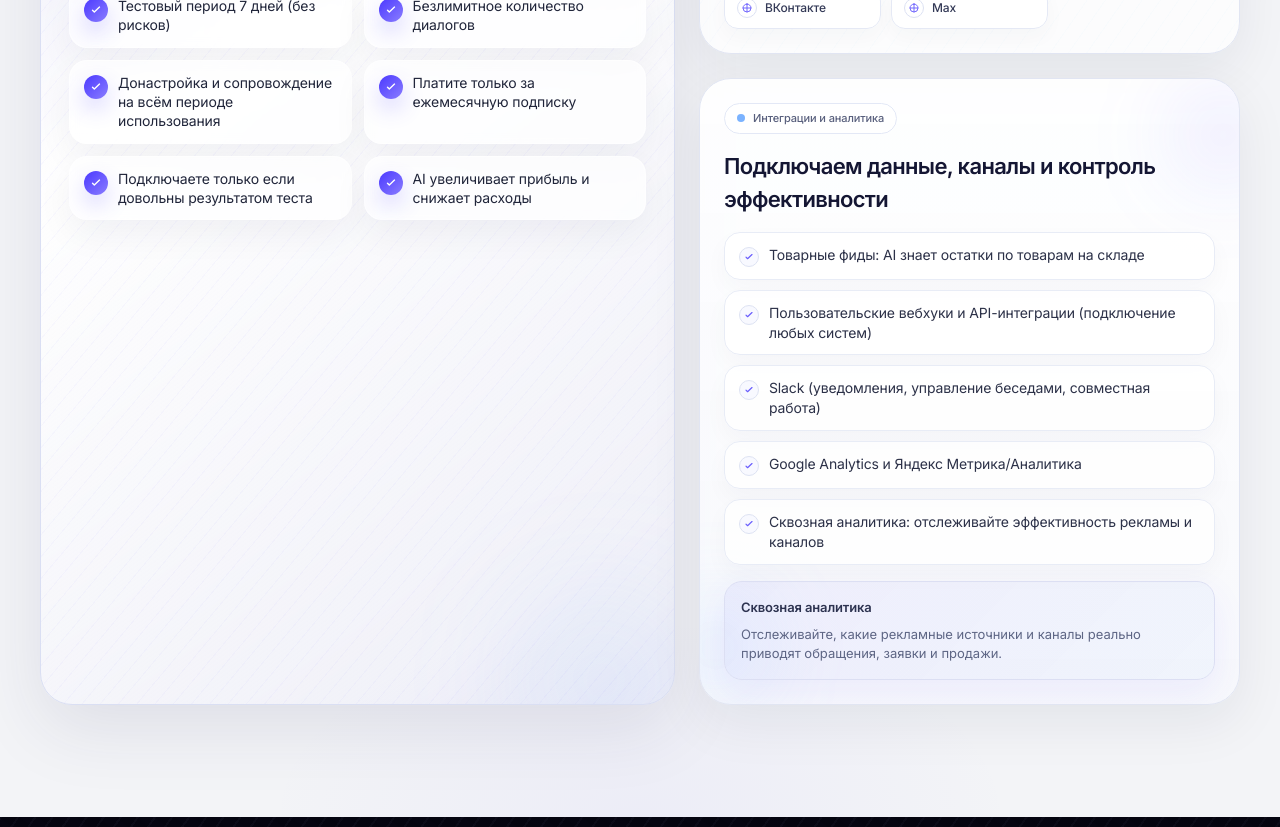
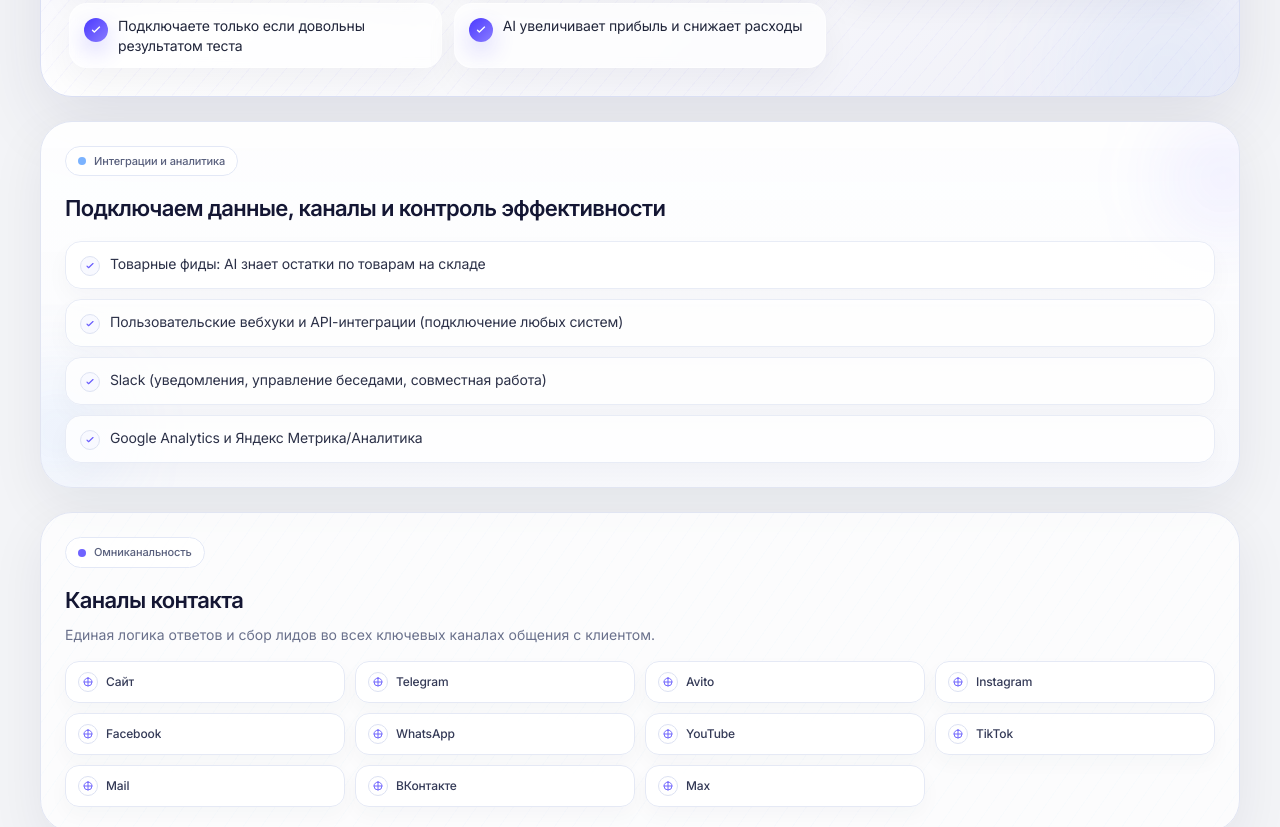
Before and after one commit to m1ke1994/ai, a Vue app: page / in a window 1280 px wide. Shown: the part 6640-7467 px from the top of the page. Built offline with nearby package versions, Linux system fonts and the light colour scheme.

Commit message:
работаем над блоком AI — не статья расходов а источник дохода

```diff
--- a/src/components/AiValueSection.vue
+++ b/src/components/AiValueSection.vue
@@ -36,14 +36,13 @@ const integrations = [
   'Пользовательские вебхуки и API-интеграции (подключение любых систем)',
   'Slack (уведомления, управление беседами, совместная работа)',
   'Google Analytics и Яндекс Метрика/Аналитика',
-  'Сквозная аналитика: отслеживайте эффективность рекламы и каналов',
 ]
 </script>
 
 <template>
   <section
     id="ai-value"
-    class="relative isolate scroll-mt-[92px] bg-[#F3F4F7] rounded-none lg:scroll-mt-[104px] py-14 sm:py-20 lg:py-28"
+    class="relative isolate scroll-mt-[92px] rounded-none bg-[#F3F4F7] py-14 lg:scroll-mt-[104px] sm:py-20 lg:py-28"
   >
     <div
       aria-hidden="true"
@@ -57,11 +56,16 @@ const integrations = [
     />
 
     <div class="relative z-10 mx-auto w-full max-w-[1760px] px-4 sm:px-6 lg:px-10">
+      <!-- Title -->
       <div class="text-center">
-        <h2 class="text-[34px] font-semibold leading-[1.06] tracking-[-0.03em] text-[#111218] sm:text-[44px] lg:text-[66px] lg:leading-[1.04]">
+        <h2
+          class="text-[34px] font-semibold leading-[1.06] tracking-[-0.03em] text-[#111218] sm:text-[44px] lg:text-[66px] lg:leading-[1.04]"
+        >
           AI — не статья расходов
         </h2>
-        <h3 class="mt-2 text-[30px] font-semibold leading-[1.06] tracking-[-0.03em] text-[#9EA4B8] sm:text-[40px] lg:mt-3 lg:text-[58px] lg:leading-[1.04]">
+        <h3
+          class="mt-2 text-[30px] font-semibold leading-[1.06] tracking-[-0.03em] text-[#9EA4B8] sm:text-[40px] lg:mt-3 lg:text-[58px] lg:leading-[1.04]"
+        >
           а
           <span class="bg-[linear-gradient(90deg,#5E52DE_0%,#8075FF_55%,#6FA9FF_100%)] bg-clip-text text-transparent">
             источник дохода
@@ -69,7 +73,9 @@ const integrations = [
         </h3>
       </div>
 
-      <div class="mt-8 grid grid-cols-1 gap-5 sm:mt-10 lg:gap-6 xl:grid-cols-[minmax(0,1.08fr)_minmax(0,0.92fr)]">
+      <!-- ✅ Вертикальный стек: 1) запуск, 2) интеграции, 3) каналы -->
+      <div class="mt-8 grid grid-cols-1 gap-5 sm:mt-10 lg:gap-6">
+        <!-- 1) Запускаем AI-продавца -->
         <div
           class="relative overflow-hidden rounded-[30px] border border-[#DADFF3] bg-[linear-gradient(145deg,rgba(111,99,255,0.10)_0%,rgba(255,255,255,0.95)_35%,rgba(111,99,255,0.04)_100%)] p-5 shadow-[0_24px_70px_rgba(38,44,88,0.10)] sm:rounded-[32px] sm:p-6 lg:p-7"
         >
@@ -97,10 +103,14 @@ const integrations = [
 
           <div class="relative">
             <div class="flex flex-wrap items-center gap-2.5">
-              <span class="inline-flex items-center rounded-full border border-[#CFC8FF] bg-[rgba(111,99,255,0.08)] px-3 py-1.5 text-[11px] font-semibold tracking-[0.04em] text-[#5B50CF]">
+              <span
+                class="inline-flex items-center rounded-full border border-[#CFC8FF] bg-[rgba(111,99,255,0.08)] px-3 py-1.5 text-[11px] font-semibold tracking-[0.04em] text-[#5B50CF]"
+              >
                 7 дней теста
               </span>
-              <span class="inline-flex items-center rounded-full border border-[#E3E7F4] bg-white/80 px-3 py-1.5 text-[11px] font-medium tracking-[-0.01em] text-[#5B627E]">
+              <span
+                class="inline-flex items-center rounded-full border border-[#E3E7F4] bg-white/80 px-3 py-1.5 text-[11px] font-medium tracking-[-0.01em] text-[#5B627E]"
+              >
                 Без риска для бизнеса
               </span>
             </div>
@@ -109,11 +119,11 @@ const integrations = [
               Запускаем AI-продавца как рабочий канал продаж, а не как эксперимент
             </h4>
 
-            <p class="mt-3 max-w-[760px] text-[14px] leading-[1.5] tracking-[-0.01em] text-[#646C89] sm:text-[15px] lg:text-[16px]">
+            <p class="mt-3 max-w-[980px] text-[14px] leading-[1.5] tracking-[-0.01em] text-[#646C89] sm:text-[15px] lg:text-[16px]">
               Вы получаете обучение, интеграции, поддержку и тестовый период до оплаты. Решение должно показать ценность в бизнесе, а не просто красиво выглядеть.
             </p>
 
-            <div class="mt-5 grid gap-3 sm:grid-cols-2">
+            <div class="mt-5 grid gap-3 sm:grid-cols-2 lg:grid-cols-3">
               <div
                 v-for="point in valuePoints"
                 :key="point"
@@ -132,10 +142,49 @@ const integrations = [
                 </span>
               </div>
             </div>
+
+
           </div>
         </div>
 
-        <div class="flex flex-col gap-5 lg:gap-6">
+        <!-- 2) Интеграции и аналитика -->
+        <div
+          class="relative overflow-hidden rounded-[30px] border border-[#E1E5F2] bg-[linear-gradient(180deg,rgba(255,255,255,0.92)_0%,rgba(247,248,252,0.95)_100%)] p-5 shadow-[0_18px_54px_rgba(18,26,52,0.07)] sm:rounded-[32px] sm:p-6"
+        >
+          <div aria-hidden="true" class="pointer-events-none absolute -right-10 top-0 h-28 w-28 rounded-full bg-[rgba(111,99,255,0.10)] blur-2xl" />
+          <div aria-hidden="true" class="pointer-events-none absolute -left-10 bottom-0 h-28 w-28 rounded-full bg-[rgba(126,182,255,0.12)] blur-2xl" />
+
+          <div class="relative">
+            <div class="inline-flex items-center gap-2 rounded-full border border-[#E3E8F6] bg-white/85 px-3 py-1.5 text-[11px] font-medium tracking-[-0.01em] text-[#59607D]">
+              <span class="h-2 w-2 rounded-full bg-[#7BB3FF]" aria-hidden="true" />
+              Интеграции и аналитика
+            </div>
+
+            <h4 class="mt-4 text-[20px] font-semibold tracking-[-0.03em] text-[#141633] sm:text-[22px]">
+              Подключаем данные, каналы и контроль эффективности
+            </h4>
+
+            <ul class="mt-4 space-y-2.5">
+              <li
+                v-for="item in integrations"
+                :key="item"
+                class="flex items-start gap-2.5 rounded-[16px] border border-[#E8ECF6] bg-white/80 px-3.5 py-3 text-[13px] leading-[1.42] tracking-[-0.01em] text-[#2C3148] shadow-[0_10px_24px_rgba(18,26,52,0.03)] sm:text-[14px]"
+              >
+                <span
+                  aria-hidden="true"
+                  class="mt-0.5 inline-flex h-5 w-5 shrink-0 items-center justify-center rounded-full border border-[#DDE2F2] bg-[#F8F9FF] text-[#6A5EFD]"
+                >
+                  <svg viewBox="0 0 16 16" class="h-3 w-3" fill="none">
+                    <path d="M4 8.2l2.1 2.1L12 4.7" stroke="currentColor" stroke-width="1.6" stroke-linecap="round" stroke-linejoin="round" />
+                  </svg>
+                </span>
+                <span>{{ item }}</span>
+              </li>
+            </ul>
+          </div>
+        </div>
+
+        <!-- 3) Каналы контакта -->
         <div
           class="relative overflow-hidden rounded-[30px] border border-[#E1E5F2] bg-white/75 p-5 shadow-[0_18px_54px_rgba(18,26,52,0.07)] backdrop-blur-sm sm:rounded-[32px] sm:p-6"
         >
@@ -165,7 +214,7 @@ const integrations = [
               Единая логика ответов и сбор лидов во всех ключевых каналах общения с клиентом.
             </p>
 
-              <div class="mt-4 grid grid-cols-2 gap-2.5 sm:grid-cols-3">
+            <div class="mt-4 grid grid-cols-2 gap-2.5 sm:grid-cols-3 lg:grid-cols-4">
               <div
                 v-for="channel in contactChannels"
                 :key="channel"
@@ -189,61 +238,8 @@ const integrations = [
             </div>
           </div>
         </div>
-
-          <div
-            class="relative overflow-hidden rounded-[30px] border border-[#E1E5F2] bg-[linear-gradient(180deg,rgba(255,255,255,0.92)_0%,rgba(247,248,252,0.95)_100%)] p-5 shadow-[0_18px_54px_rgba(18,26,52,0.07)] sm:rounded-[32px] sm:p-6"
-          >
-            <div
-              aria-hidden="true"
-              class="pointer-events-none absolute -right-10 top-0 h-28 w-28 rounded-full bg-[rgba(111,99,255,0.10)] blur-2xl"
-            />
-            <div
-              aria-hidden="true"
-              class="pointer-events-none absolute -left-10 bottom-0 h-28 w-28 rounded-full bg-[rgba(126,182,255,0.12)] blur-2xl"
-            />
-
-            <div class="relative">
-              <div class="inline-flex items-center gap-2 rounded-full border border-[#E3E8F6] bg-white/85 px-3 py-1.5 text-[11px] font-medium tracking-[-0.01em] text-[#59607D]">
-                <span class="h-2 w-2 rounded-full bg-[#7BB3FF]" aria-hidden="true" />
-                Интеграции и аналитика
       </div>
-
-              <h4 class="mt-4 text-[20px] font-semibold tracking-[-0.03em] text-[#141633] sm:text-[22px]">
-                Подключаем данные, каналы и контроль эффективности
-              </h4>
-
-              <ul class="mt-4 space-y-2.5">
-                <li
-                  v-for="item in integrations"
-                  :key="item"
-                  class="flex items-start gap-2.5 rounded-[16px] border border-[#E8ECF6] bg-white/80 px-3.5 py-3 text-[13px] leading-[1.42] tracking-[-0.01em] text-[#2C3148] shadow-[0_10px_24px_rgba(18,26,52,0.03)] sm:text-[14px]"
-                >
-                  <span
-                    aria-hidden="true"
-                    class="mt-0.5 inline-flex h-5 w-5 shrink-0 items-center justify-center rounded-full border border-[#DDE2F2] bg-[#F8F9FF] text-[#6A5EFD]"
-                  >
-                    <svg viewBox="0 0 16 16" class="h-3 w-3" fill="none">
-                      <path d="M4 8.2l2.1 2.1L12 4.7" stroke="currentColor" stroke-width="1.6" stroke-linecap="round" stroke-linejoin="round" />
-                    </svg>
-                  </span>
-                  <span>{{ item }}</span>
-                </li>
-              </ul>
-
-              <div class="mt-4 rounded-[18px] border border-[#DCDFF3] bg-[linear-gradient(135deg,rgba(111,99,255,0.08)_0%,rgba(126,182,255,0.06)_100%)] p-4 shadow-[0_14px_34px_rgba(92,80,255,0.08)]">
-                <div class="text-[13px] font-semibold tracking-[-0.01em] text-[#2D3350]">
-                  Сквозная аналитика
-                </div>
-                <p class="mt-2 text-[12px] leading-[1.45] text-[#5E6685] sm:text-[13px]">
-                  Отслеживайте, какие рекламные источники и каналы реально приводят обращения, заявки и продажи.
-                </p>
-              </div>
-            </div>
-          </div>
-        </div>
-      </div>
-
-
+      <!-- /stack -->
     </div>
   </section>
 </template>
```
Lines whose indentation alone changed are shown as unchanged.
